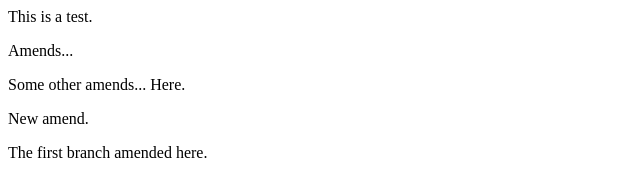
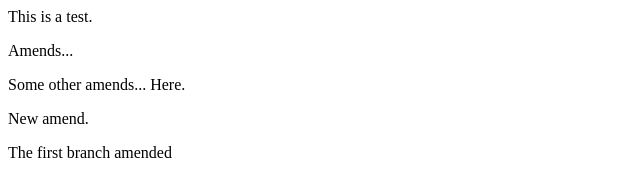
Before and after one commit to thejadcock/my-repository, a plain HTML site: page index.html in a window 1280 px wide. Shown: the full height of the page, 0-640 px from the left. Drawn offline with Linux system fonts and the light colour scheme.

Commit message:
Index amended

```diff
--- a/index.html
+++ b/index.html
@@ -2,4 +2,4 @@
 <p>Amends...</p>
 <p>Some other amends... Here.</p>
 <p>New amend.</p>
-<p>The first branch amended here.</p>
+<p>The first branch amended</p>
```
